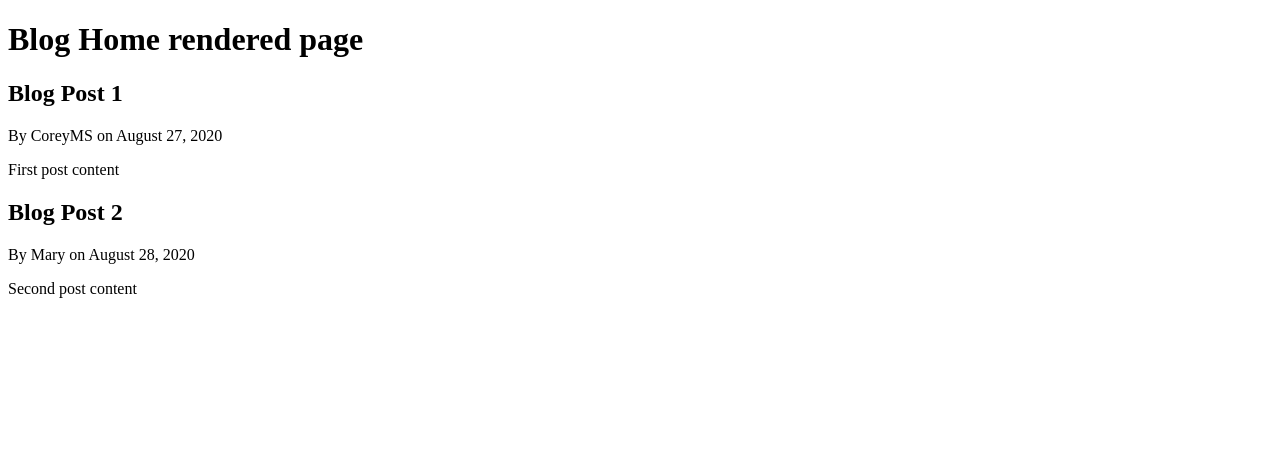
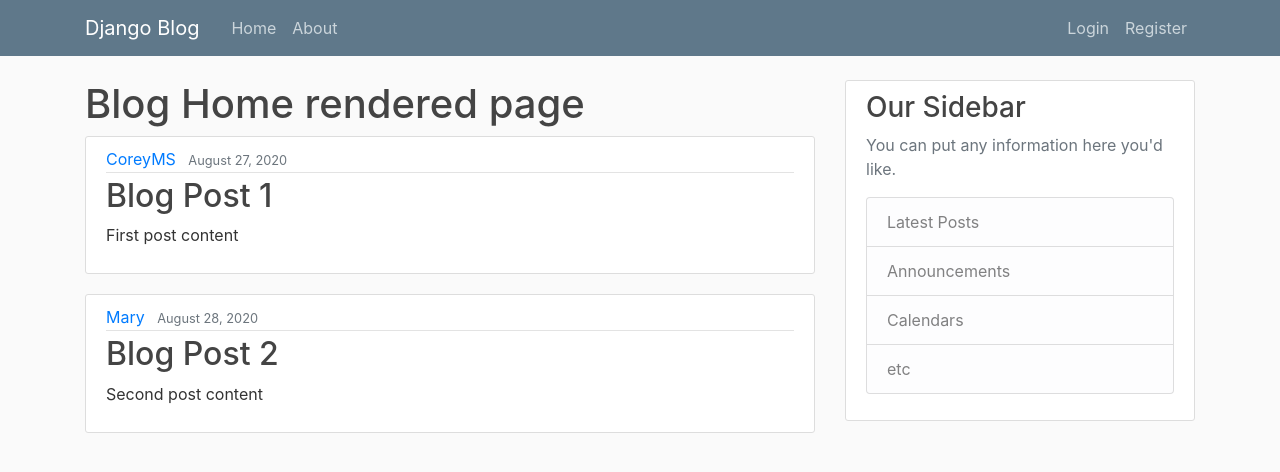
Before and after one commit to Prestonhall31/DjangoApp, a Django app: page / in a window 1280 px wide. Shown: the top 472 px of the page. Run offline with Django 4.2, Linux system fonts and the light colour scheme.

Commit message:
Added css to base Added header and navbar

```diff
--- /dev/null
+++ b/django_project/blog/static/blog/main.css
@@ -0,0 +1,84 @@
+body {
+    background: #fafafa;
+    color: #333333;
+    margin-top: 5rem;
+  }
+
+  h1, h2, h3, h4, h5, h6 {
+    color: #444444;
+  }
+
+  ul {
+    margin: 0;
+  }
+
+  .bg-steel {
+    background-color: #5f788a;
+  }
+
+  .site-header .navbar-nav .nav-link {
+    color: #cbd5db;
+  }
+
+  .site-header .navbar-nav .nav-link:hover {
+    color: #ffffff;
+  }
+
+  .site-header .navbar-nav .nav-link.active {
+    font-weight: 500;
+  }
+
+  .content-section {
+    background: #ffffff;
+    padding: 10px 20px;
+    border: 1px solid #dddddd;
+    border-radius: 3px;
+    margin-bottom: 20px;
+  }
+
+  .article-title {
+    color: #444444;
+  }
+
+  a.article-title:hover {
+    color: #428bca;
+    text-decoration: none;
+  }
+
+  .article-content {
+    white-space: pre-line;
+  }
+
+  .article-img {
+    height: 65px;
+    width: 65px;
+    margin-right: 16px;
+  }
+
+  .article-metadata {
+    padding-bottom: 1px;
+    margin-bottom: 4px;
+    border-bottom: 1px solid #e3e3e3
+  }
+
+  .article-metadata a:hover {
+    color: #333;
+    text-decoration: none;
+  }
+
+  .article-svg {
+    width: 25px;
+    height: 25px;
+    vertical-align: middle;
+  }
+
+  .account-img {
+    height: 125px;
+    width: 125px;
+    margin-right: 20px;
+    margin-bottom: 16px;
+  }
+
+  .account-heading {
+    font-size: 2.5rem;
+  }
--- a/django_project/blog/templates/blog/base.html
+++ b/django_project/blog/templates/blog/base.html
@@ -1,22 +1,66 @@
-<!DOCTYPE html>
-<!--[if lt IE 7]>      <html class="no-js lt-ie9 lt-ie8 lt-ie7"> <![endif]-->
-<!--[if IE 7]>         <html class="no-js lt-ie9 lt-ie8"> <![endif]-->
-<!--[if IE 8]>         <html class="no-js lt-ie9"> <![endif]-->
-<!--[if gt IE 8]>      <html class="no-js"> <!--<![endif]-->
-<html>
+{% load static %}
+<!doctype html>
+<html lang="en">
   <head>
+    <!-- Required meta tags -->
     <meta charset="utf-8">
-        <meta http-equiv="X-UA-Compatible" content="IE=edge">
+    <meta name="viewport" content="width=device-width, initial-scale=1, shrink-to-fit=no">
+
+    <!-- Bootstrap CSS -->
+    <link rel="stylesheet" href="https://cdn.jsdelivr.net/npm/bootstrap@4.3.1/dist/css/bootstrap.min.css" integrity="sha384-ggOyR0iXCbMQv3Xipma34MD+dH/1fQ784/j6cY/iJTQUOhcWr7x9JvoRxT2MZw1T" crossorigin="anonymous">
+
+    <link rel="stylesheet" type="text/css" href="{% static 'blog/main.css' %}">
+
     {% if title %}
     <title>Django Blog - {{ title }}</title>
     {% else %}
     <title>Django Blog</title>
     {% endif %}
-        <meta name="description" content="">
-        <meta name="viewport" content="width=device-width, initial-scale=1">
-        <link rel="stylesheet" href="">
   </head>
   <body>
-        {% block content %}{% endblock content %}
+    <header class="site-header">
+        <nav class="navbar navbar-expand-md navbar-dark bg-steel fixed-top">
+          <div class="container">
+            <a class="navbar-brand mr-4" href="{% url 'blog-home' %}">Django Blog</a>
+            <button class="navbar-toggler" type="button" data-toggle="collapse" data-target="#navbarToggle" aria-controls="navbarToggle" aria-expanded="false" aria-label="Toggle navigation">
+            <span class="navbar-toggler-icon"></span>
+            </button>
+            <div class="collapse navbar-collapse" id="navbarToggle">
+              <div class="navbar-nav mr-auto">
+                <a class="nav-item nav-link" href="{% url 'blog-home' %}">Home</a>
+                <a class="nav-item nav-link" href="{% url 'blog-about' %}">About</a>
+              </div>
+              <!-- Navbar Right Side -->
+              <div class="navbar-nav">
+                <a class="nav-item nav-link" href="#">Login</a>
+                <a class="nav-item nav-link" href="#">Register</a>
+              </div>
+            </div>
+          </div>
+        </nav>
+      </header>
+      <main role="main" class="container">
+        <div class="row">
+          <div class="col-md-8">
+            {% block content %}{% endblock %}
+          </div>
+          <div class="col-md-4">
+            <div class="content-section">
+              <h3>Our Sidebar</h3>
+              <p class='text-muted'>You can put any information here you'd like.
+                <ul class="list-group">
+                  <li class="list-group-item list-group-item-light">Latest Posts</li>
+                  <li class="list-group-item list-group-item-light">Announcements</li>
+                  <li class="list-group-item list-group-item-light">Calendars</li>
+                  <li class="list-group-item list-group-item-light">etc</li>
+                </ul>
+              </p>
+            </div>
+          </div>
+        </div>
+      </main>
+    <script src="https://code.jquery.com/jquery-3.3.1.slim.min.js" integrity="sha384-q8i/X+965DzO0rT7abK41JStQIAqVgRVzpbzo5smXKp4YfRvH+8abtTE1Pi6jizo" crossorigin="anonymous"></script>
+    <script src="https://cdn.jsdelivr.net/npm/popper.js@1.14.7/dist/umd/popper.min.js" integrity="sha384-UO2eT0CpHqdSJQ6hJty5KVphtPhzWj9WO1clHTMGa3JDZwrnQq4sF86dIHNDz0W1" crossorigin="anonymous"></script>
+    <script src="https://cdn.jsdelivr.net/npm/bootstrap@4.3.1/dist/js/bootstrap.min.js" integrity="sha384-JjSmVgyd0p3pXB1rRibZUAYoIIy6OrQ6VrjIEaFf/nJGzIxFDsf4x0xIM+B07jRM" crossorigin="anonymous"></script>
   </body>
 </html>
--- a/django_project/blog/templates/blog/home.html
+++ b/django_project/blog/templates/blog/home.html
@@ -3,10 +3,16 @@
     <h1>Blog Home rendered page</h1>
 
     {% for post in posts %}
-        <h2>{{ post.title }}</h2>
-        <p>By {{ post.author }} on {{ post.date_posted }}</p>
-        <p>{{ post.content }}</p>
+    <article class="media content-section">
+        <div class="media-body">
+          <div class="article-metadata">
+            <a class="mr-2" href="#">{{ post.author }}</a>
+            <small class="text-muted">{{ post.date_posted }}</small>
+          </div>
+          <h2><a class="article-title" href="#">{{ post.title }}</a></h2>
+          <p class="article-content">{{ post.content }}</p>
+        </div>
+      </article>
     {%  endfor %}
 
-    <script src="" async defer></script>
 {% endblock content %}
```
Lines whose indentation alone changed are shown as unchanged.
